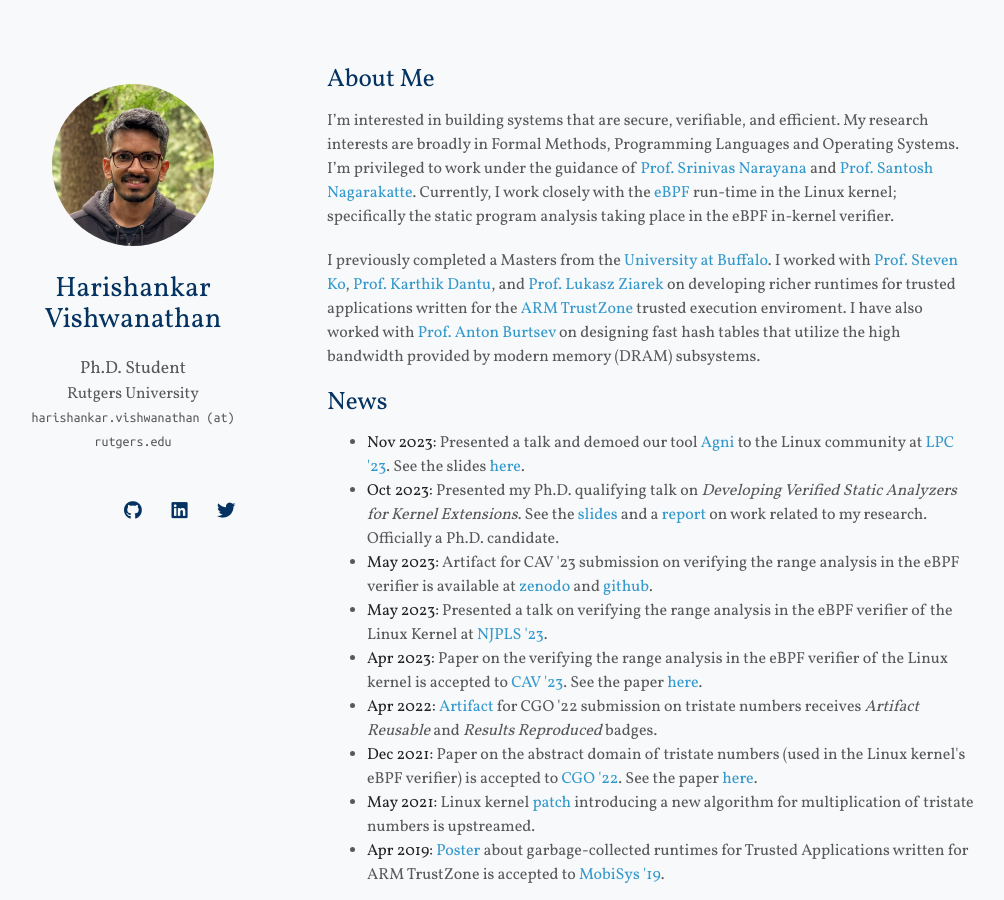
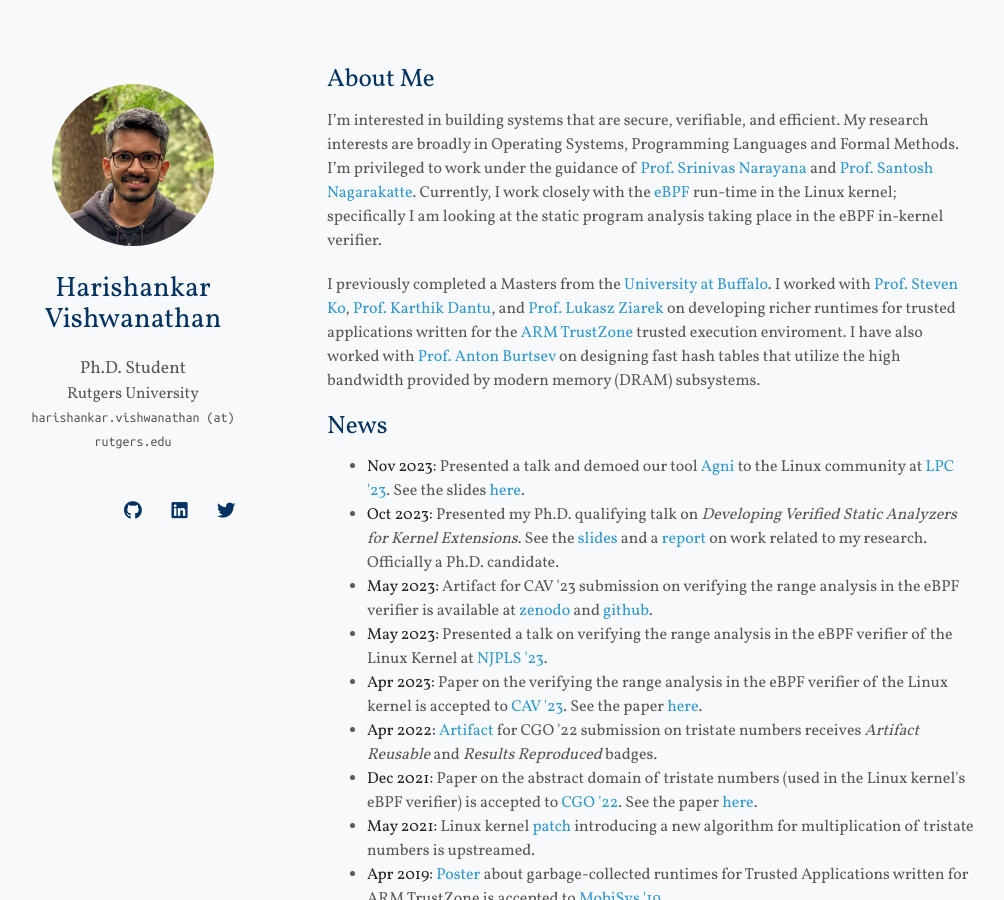
Before and after one commit to harishankarv/harishankarv.github.io, a Jekyll site: the page built from index.md, in a window 1280 px wide and 900 px high. Shown: the whole window, without its empty margins (143-1147 px from the left). Built offline with Jekyll 4.4.1, drawn with Linux system fonts in a browser that asks for light colours; nearby versions of some CDN libraries; some web fonts are replaced; a style sheet for code colours, icons or effects is not loaded; our own code applies the rules of GitHub Pages for plain Markdown files.

Commit message:
upload cv

```diff
--- a/_config.yml
+++ b/_config.yml
@@ -13,7 +13,7 @@ canonical: https://minimal-light-theme.yliu.me/
 # Links
 # If you don't need one of them, you may delete the corresponding line.
 google_scholar: https://scholar.google.com/citations?user=hOzuhn8AAAAJ
-cv_link: assets/files/curriculum_vitae.pdf
+cv_link: assets/files/cv.pdf
 github_link: https://github.com/harishankarv
 linkedin: https://www.linkedin.com/in/harishankarv
 twitter: https://twitter.com/_harishankarv
--- a/index.md
+++ b/index.md
@@ -4,7 +4,7 @@ layout: homepage
 
 ## About Me
 
-I'm interested in building systems that are secure, verifiable, and efficient. My research interests are broadly in Formal Methods, Programming Languages and Operating Systems. I'm privileged to work under the guidance of [Prof. Srinivas Narayana](https://people.cs.rutgers.edu/~sn624/) and [Prof. Santosh Nagarakatte](https://people.cs.rutgers. edu/~sn349/). Currently, I work closely with the [eBPF](https://lwn.net/Articles/740157/) run-time in the Linux kernel; specifically the static program analysis taking place in the eBPF in-kernel verifier.
+I'm interested in building systems that are secure, verifiable, and efficient. My research interests are broadly in Operating Systems, Programming Languages and Formal Methods. I'm privileged to work under the guidance of [Prof. Srinivas Narayana](https://people.cs.rutgers.edu/~sn624/) and [Prof. Santosh Nagarakatte](https://people.cs.rutgers. edu/~sn349/). Currently, I work closely with the [eBPF](https://lwn.net/Articles/740157/) run-time in the Linux kernel; specifically I am looking at the static program analysis taking place in the eBPF in-kernel verifier.
 
 I previously completed a Masters from the [University at Buffalo](https://www.buffalo.edu/). I worked with [Prof. Steven Ko](https://steveyko.github.io/), [Prof. Karthik Dantu](https://cse.buffalo.edu/faculty/kdantu/), and [Prof. Lukasz Ziarek](https://cse.buffalo.edu/~lziarek/) on developing richer runtimes for trusted applications written for the [ARM TrustZone](https://developer.arm.com/ip-products/security-ip/trustzone) trusted execution enviroment. I have also worked with [Prof. Anton Burtsev](https://www.ics.uci.edu/~aburtsev/) on designing fast hash tables that utilize the high bandwidth provided by modern memory (DRAM) subsystems.
 
```
Also changed, not shown: 2 other files.
